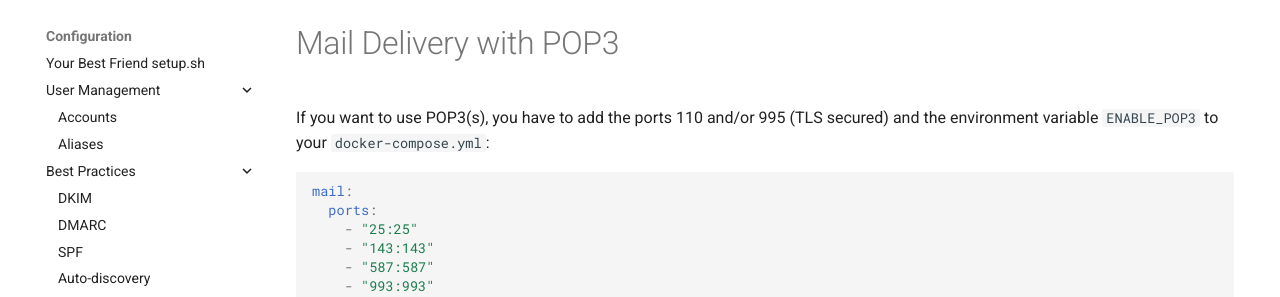
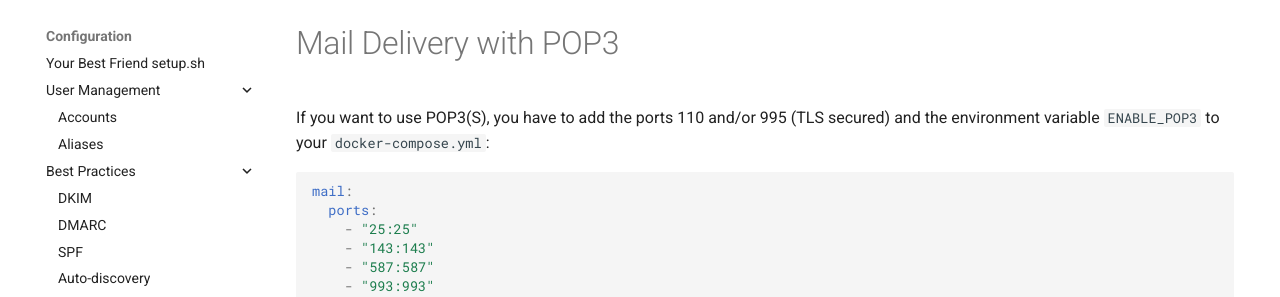
Before and after one commit to docker-mailserver/docker-mailserver, an MkDocs documentation site: the page built from docs/content/config/pop3.md, in a window 1280 px wide. Shown: the part 123-420 px from the top of the page. Built offline with MkDocs 1.6.1 and Material for MkDocs 9.7.7, drawn with Linux system fonts in a browser that asks for light colours; comment, search, counter and statistics services are not loaded; the version menu is left out.

Commit message:
Fix typo

````diff
--- a/docs/content/config/pop3.md
+++ b/docs/content/config/pop3.md
@@ -4,7 +4,7 @@ hide:
   - toc # Hide Table of Contents for this page
 ---
 
-If you want to use POP3(s), you have to add the ports 110 and/or 995 (TLS secured) and the environment variable `ENABLE_POP3` to your `docker-compose.yml`:
+If you want to use POP3(S), you have to add the ports 110 and/or 995 (TLS secured) and the environment variable `ENABLE_POP3` to your `docker-compose.yml`:
 
 ```yaml
 mail:
````
